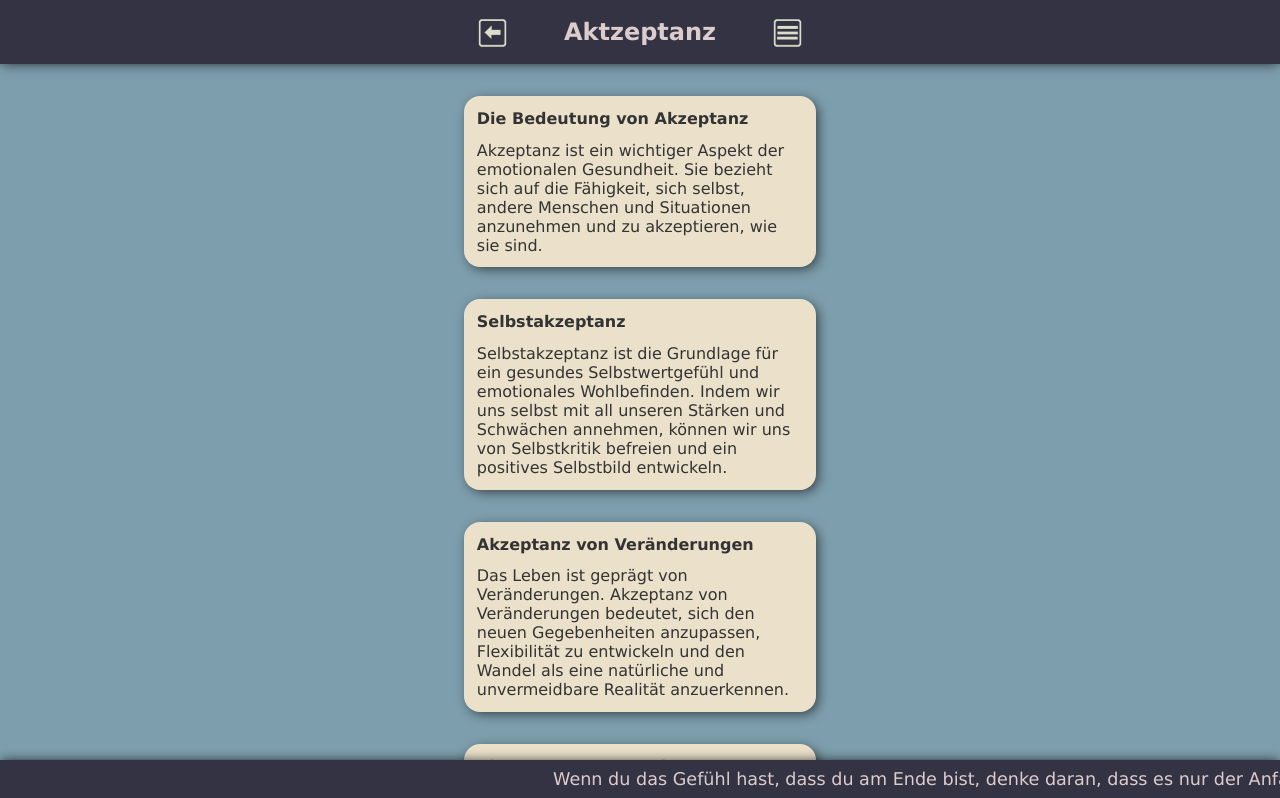
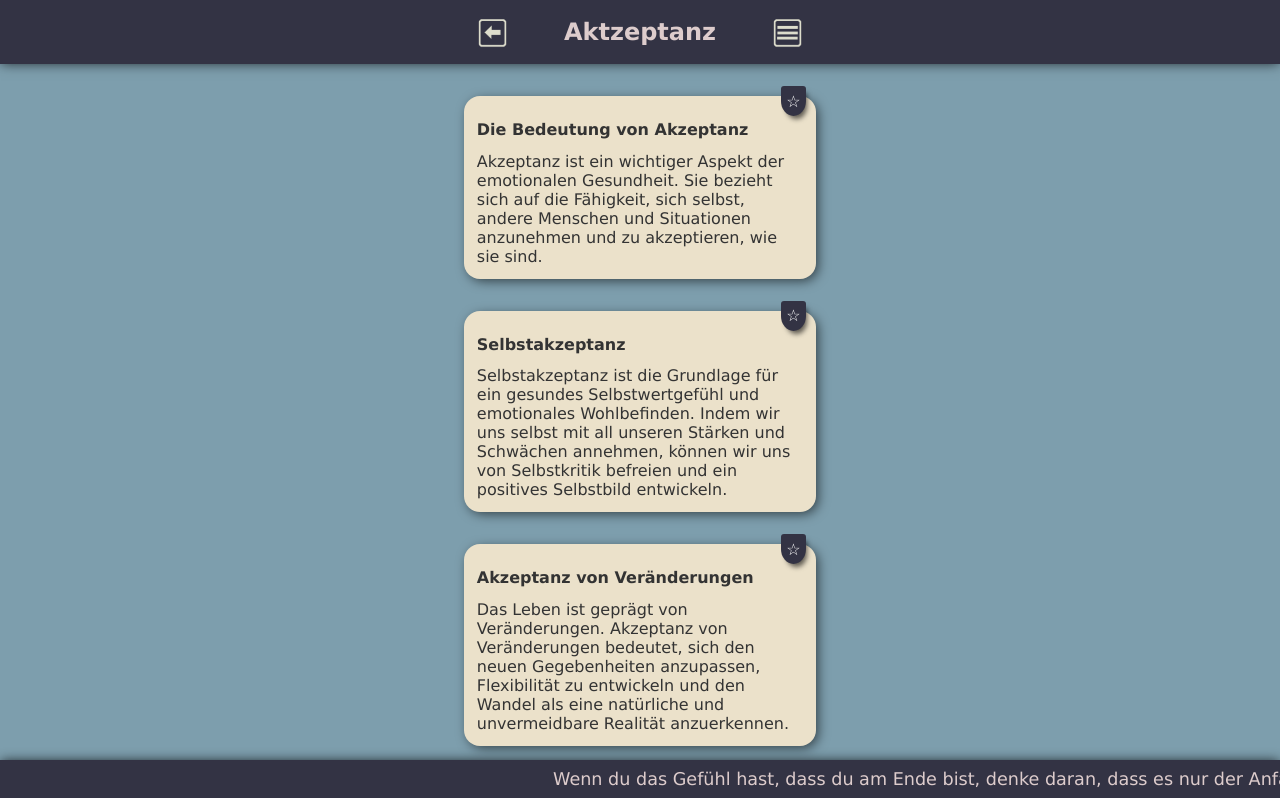
Before and after one commit to Leukipos/Capstone_Project, a Next.js app: page /modules/Aktzeptanz in a window 1280 px wide. Shown: the top 798 px of the page. Built offline with nearby package versions, Linux system fonts and the light colour scheme.

Commit message:
adBookmark

```diff
--- /dev/null
+++ b/components/StyledBookmark.js
@@ -0,0 +1,31 @@
+import styled from "styled-components";
+
+export const StyledBookmark = styled.button`
+    z-index: 99;
+    position: absolute;
+    top: -10px;
+    right: 10px;
+    font-size: 1rem;
+    color: white;
+    background-color: #334;
+    border-radius: 3px 3px 50% 50%;
+    border: none;
+    width: 25px;
+    height: 30px;
+    display: flex;
+    justify-content: center;
+    align-items: center;
+    box-shadow: 3px 5px 5px -2px rgba(0, 0, 0, 0.6);
+    :hover{
+    cursor: pointer;
+    transform: scale(1.2);
+    transition: all 0.2s ease-in-out;
+}
+    `
+
+export default function bookmark(){
+    return(
+        <StyledBookmark>☆
+        </StyledBookmark>
+   )
+}
--- a/components/StyledCard.js
+++ b/components/StyledCard.js
@@ -13,12 +13,7 @@ export const StyledCard = styled.li`
     align-items: top;
     justify-content: center;
     margin-top: 1rem;
-    padding: 0.8rem;
-:hover{
-    cursor: pointer;
-    transform: scale(1.02);
-    transition: all 0.2s ease-in-out;
-    }
+    padding: 1.5rem 0.8rem 0.8rem 0.8rem;
 `
 export const StyledCardTitle = styled.p`
     margin: 0 0 0.8rem 0;
--- a/pages/Einfuehrung.js
+++ b/pages/Einfuehrung.js
@@ -1,6 +1,5 @@
 import StyledHeader from "@/components/StyledHead";
 import StyledFooter from "@/components/StyledFooter";
-import styled from "styled-components";
 import { StyledCard, StyledModules, StyledCardTitle } from "@/components/StyledCard";
 
 export default function About(){
--- a/pages/Lesezeichen.js
+++ b/pages/Lesezeichen.js
@@ -1,6 +1,7 @@
 import StyledHeader from "@/components/StyledHead";
 import StyledFooter from "@/components/StyledFooter";
 import { StyledCard, StyledModules, StyledCardTitle } from "@/components/StyledCard";
+import StyledBookmark from "@/components/StyledBookmark";
 
 
 export default function Bookmark(){
@@ -9,10 +10,12 @@ export default function Bookmark(){
         <StyledHeader/>
         <StyledModules>
             <StyledCard>
+                <StyledBookmark/>
                 <StyledCardTitle>Lesezeichen</StyledCardTitle>
                 <article>hier findest du deine gespeicherten Artikel</article>
             </StyledCard>
             <StyledCard>
+                <StyledBookmark/>
                 <StyledCardTitle>Modulname</StyledCardTitle>
                 <article>Artikeltext</article>
             </StyledCard>
--- a/pages/modules/[slug].js
+++ b/pages/modules/[slug].js
@@ -4,6 +4,7 @@ import { modules } from "@/db/modulesData.js";
 import StyledFooter from '@/components/StyledFooter'
 import StyledHead from '@/components/StyledHead'
 import StyledBackButton from "@/components/StyledBackButton";
+import StyledBookmark from "@/components/StyledBookmark";
 
 export default function Module() {
     const router = useRouter();
@@ -21,6 +22,7 @@ export default function Module() {
                 {selectedModule.articles?.map((article) => (
                     <StyledCard key={article.id}>
                         <StyledCardTitle>{article.title}</StyledCardTitle>
+                        <StyledBookmark/>
                         <article>{article.text}</article>
                     </StyledCard>
                 ))}
--- a/pages/modules/index.js
+++ b/pages/modules/index.js
@@ -39,7 +39,7 @@ export default function StyledCardList() {
       <StyledGrid>
         {modules.map((module) => (
           <StyledLink href={"/modules/" + module.slug} key={module.id}>
-            <CardList>{module.slug}</CardList>
+            <CardList>{module.slug} </CardList>
           </StyledLink>
         ))}
       </StyledGrid>
```
